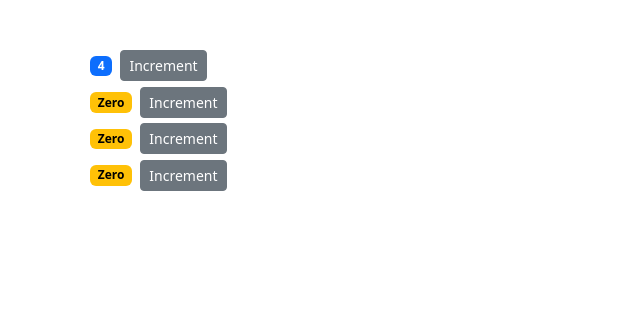
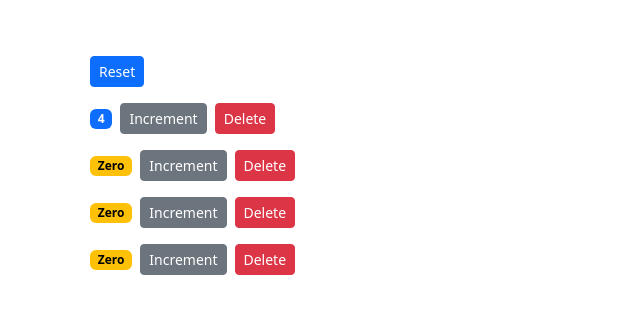
Before and after one commit to OluwaninsolaAO/my-first-react-app, a React (Create React App) app: page / in a window 1280 px wide. Shown: the top 314 px of the page, without its empty margins (0-640 px from the left). Built offline with nearby package versions, Linux system fonts and the light colour scheme.

Commit message:
Refactor Counter and Counters to have a Single Source of Truth

```diff
--- a/src/components/counter.jsx
+++ b/src/components/counter.jsx
@@ -1,20 +1,17 @@
 import React, { Component } from 'react';
 
 class Counter extends Component {
-    state = {
-        value: this.props.value,
-        // tags: [ 'tag1', 'tag2', 'tag3' ]
-    };
-
-    handleIncrement = () => {
-        this.setState({ value: this.state.value + 1 })
-    }
-
     render() {
         return (
                 <div>
                     <span className={this.getBadgeClasses()}>{this.formatCount()}</span>
-                    <button onClick={this.handleIncrement} className='btn btn-secondary btn-sm'>Increment</button>
+                    <button onClick={() => this.props.onIncrement(this.props.counter)} className='btn btn-secondary btn-sm'>Increment</button>
+
+                    <button
+                    className="btn btn-danger btn-sm m-2"
+                    onClick={() => this.props.onDelete(this.props.counter.id)}>
+                        Delete
+                    </button>
 
                     {/* <ul>
                         { this.state.tags.map( tag => <li key={tag}>{ tag }</li>) }
@@ -25,12 +22,12 @@
 
     getBadgeClasses() {
         let classes = "badge m-2 bg-";
-        classes += this.state.value === 0 ? "warning text-black" : "primary";
+        classes += this.props.counter.value === 0 ? "warning text-black" : "primary";
         return classes;
     }
 
     formatCount () {
-        const { value } = this.state;
+        const { value } = this.props.counter;
         return value === 0 ? "Zero" : value;
     }
 }
--- a/src/components/counters.jsx
+++ b/src/components/counters.jsx
@@ -11,12 +11,40 @@
         ]
     };
 
+    handleIncrement = (counter) => {
+        const counters = [...this.state.counters];
+        const index = counters.indexOf(counter);
+        counters[index] = { ...counter };
+        counters[index].value++;
+        this.setState({ counters });
+    }
+
+    handleDelete = (counterId) => {
+        const counters = this.state.counters.filter(c => c.id !== counterId);
+        this.setState({counters});
+    };
+
+    handleReset = () => {
+        const counters = this.state.counters.map(c => {
+            c.value = 0;
+            return c;
+        });
+        this.setState({counters});
+    };
 
     render() {
         return (
             <div className='container'>
                 <div className='mt-5'>
-                    { this.state.counters.map(counter => <Counter key={counter.id} value={counter.value} />) }
+                    <button
+                    onClick={this.handleReset}
+                    className="btn btn-primary btn-sm m-2">Reset</button>
+                    { this.state.counters.map(counter => <Counter
+                    key={counter.id}
+                    onDelete={this.handleDelete}
+                    onIncrement={this.handleIncrement}
+                    counter={counter}
+                    />) }
                 </div>
             </div>
         );
```
